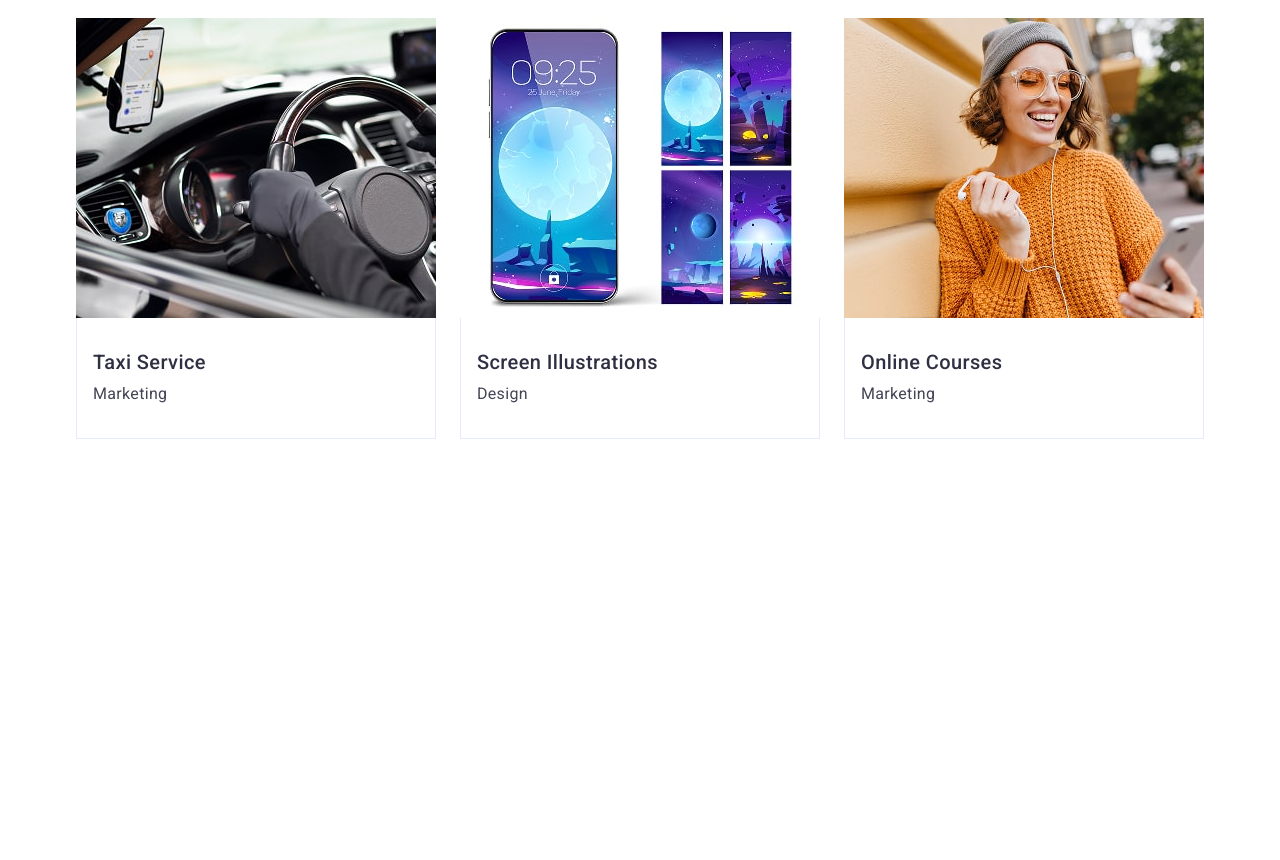
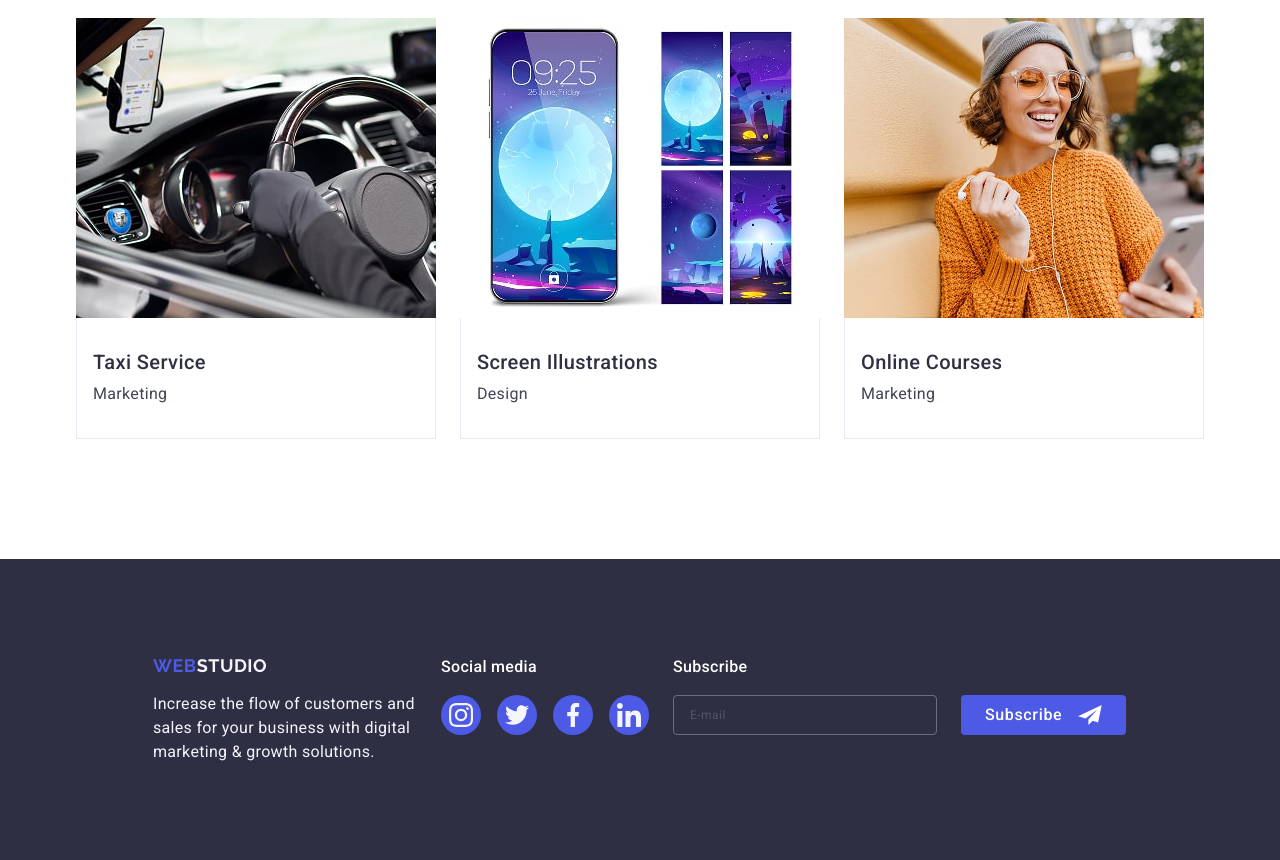
Before and after one commit to Kuchinskiy/goit-hw-06, a plain HTML site: page index.html in a window 1280 px wide. Shown: the part 2600-3460 px from the top of the page. Before the commit the page ends 3159 px from the top, so only its background shows below. Drawn offline with nearby package versions, Linux system fonts and the light colour scheme.

Commit message:
footer tablet complete

```diff
--- a/css/styles-old.css
+++ b/css/styles-old.css
@@ -322,7 +322,7 @@ section-title <<-- for #3, #4 sections*/
 .footer {
 	padding-top: 100px;
 	padding-bottom: 100px;
-	background-color:  #2e2f42;
+	/* background-color:  #2e2f42; */
 }
 
 .footer-box {
@@ -334,21 +334,21 @@ section-title <<-- for #3, #4 sections*/
 	margin-right: 120px;
 }
 
-.logo-footer {
+/* .logo-footer {
 	display: inline-block;
 	margin-right: 0;
 	margin-bottom: 16px;
-}
+} */
 
-.footer .logo-part-two,
+/* .footer .logo-part-two,
 .footer .text-info {
 	color: #f4f4fd;
-}
+} */
 
 .footer .text-info {
-	max-width: 264px;
-	line-height: 1.5;
-	letter-spacing: 0.02em;
+	/* max-width: 264px; */
+	/* line-height: 1.5; */
+	/* letter-spacing: 0.02em; */
 }
 
 .social-box {
@@ -356,7 +356,7 @@ section-title <<-- for #3, #4 sections*/
 	margin-right: 80px;
 }
 
-.social-media,
+/* .social-media,
 .subscribe-text {
 	color: #ffffff;
 	font-size: 16px;
@@ -364,44 +364,44 @@ section-title <<-- for #3, #4 sections*/
 	line-height: 1.5;
 	letter-spacing: 0.02em;
 	margin-bottom: 16px;
-}
+} */
 
-.footer .social-list {
+/* .footer .social-list {
 	gap: 16px;
-}
+} */
 
 .footer .social-link:is(:focus, :hover) {
 	background-color:  #31d0aa;
 }
 
-.footer .form {
+/* .footer .form {
 	gap: 24px;
 	display: flex;
 	max-width: 453px;
+} */
+
+.footer .form-input {
+	/* color: #ffffff; */
+	/* width: 264px; */
+	/* height: 40px; */
+
+	/* font-size: 12px;
+	line-height: 2;
+	letter-spacing: 0.04em; */
+
+	/* padding: 8px 16px; */
+
+	/* border-radius: 4px;
+	border: 1px solid #ffffff;
+	background-color: transparent;
+	box-shadow: 0 4px 4px 0 rgba(0, 0, 0, 0.15); */
 }
 
-.footer .form-input {
+/* .footer .form-input::placeholder {
 	color: #ffffff;
-	width: 264px;
-	height: 40px;
+} */
 
-	font-size: 12px;
-	line-height: 2;
-	letter-spacing: 0.04em;
-
-	padding: 8px 16px;
-
-	border-radius: 4px;
-	border: 1px solid #ffffff;
-	background-color: transparent;
-	box-shadow: 0 4px 4px 0 rgba(0, 0, 0, 0.15);
-}
-
-.footer .form-input::placeholder {
-	color: #ffffff;
-}
-
-.footer .form-button {
+/* .footer .form-button {
 	display: flex;
 	align-items: center;
 	justify-content: center;
@@ -411,13 +411,13 @@ section-title <<-- for #3, #4 sections*/
 
 	padding: 8px 24px;
 	box-shadow: none;
-}
+} */
 
-.footer .button-icon {
+/* .footer .button-icon {
 	fill: currentColor;
 	display: inline-block;
 	margin-left: 16px;
-}
+} */
 
 /* Modal window */
 
--- a/css/styles.css
+++ b/css/styles.css
@@ -52,7 +52,8 @@ button {
 	padding-bottom: 24px;
 } */
 
-.section {
+.section,
+.footer {
 	padding-top: 96px;
 	padding-bottom: 96px;
 }
@@ -647,3 +648,133 @@ input[type="radio"].visually-hidden {
 }
 
 /* Footer */
+
+.footer {
+	background-color:  #2e2f42;
+}
+
+.footer-box {
+	display: flex;
+	row-gap: 72px;
+	flex-direction: column;
+}
+
+.inner-box,
+.social-media,
+.subscribe-text {
+	text-align: center;
+}
+
+.logo-footer {
+	padding: 0;
+	margin-bottom: 16px;
+}
+
+.footer .logo-part-two,
+.footer .text-info {
+	color: #f4f4fd;
+}
+
+.text-info {
+	text-align: left;
+	line-height: 1.5;
+	letter-spacing: 0.02em;
+}
+
+.footer .form-input {
+	color: #ffffff;
+	width: 100%;
+	height: 40px;
+
+	font-size: 12px;
+	line-height: 2;
+	letter-spacing: 0.04em;
+
+	padding: 8px 16px;
+	margin-bottom: 16px;
+
+	opacity: 0.3;
+	border-radius: 4px;
+	border: 1px solid #ffffff;
+	background-color: transparent;
+	box-shadow: 0 4px 4px 0 rgba(0, 0, 0, 0.15);
+}
+
+.footer .form-input::placeholder {
+	opacity: 0.6;
+	color: #ffffff;
+}
+
+@media screen and (min-width: 768px) {
+	.footer-box {
+		flex-wrap: wrap;
+		column-gap: 24px;
+		flex-direction: row;
+		align-items: baseline;
+		padding-left: 92px;
+	}
+
+	.inner-box {
+		max-width: 264px;
+	}
+
+	.social-box {
+		max-width: 208px;
+	}
+
+	.form-box {
+		max-width: 453px;
+	}
+
+	.form {
+		gap: 24px;
+		display: flex;
+	}
+
+	.inner-box,
+	.social-media,
+	.subscribe-text {
+		text-align: left;
+	}
+
+	.footer .form-input {
+		margin-bottom: 0;
+		width: 264px;
+	}
+
+	.footer-elem {
+		flex-basis: calc((100% - 24px) / 2);
+	}
+}
+
+.social-media,
+.subscribe-text {
+	color: #ffffff;
+	font-size: 16px;
+	font-weight: 500;
+	line-height: 1.5;
+	letter-spacing: 0.02em;
+	margin-bottom: 16px;
+}
+
+.footer .social-list {
+	gap: 16px;
+}
+
+.footer .form-button {
+	display: flex;
+	align-items: center;
+	justify-content: center;
+
+	height: 40px;
+	min-width: 165px;
+
+	padding: 8px 24px;
+	box-shadow: none;
+}
+
+.footer .button-icon {
+	fill: currentColor;
+	display: inline-block;
+	margin-left: 16px;
+}
--- a/index.html
+++ b/index.html
@@ -362,14 +362,14 @@
 		</section>
 	</main>
 
-	<footer class="footer hidden">
+	<footer class="footer">
 		<div class="container footer-box">
-			<div class="inner-box">
+			<div class="inner-box footer-elem">
 				<a class="logo-footer" href="/">Web<span class="logo-part-two">Studio</span></a>
 				<p class="text-info">Increase the flow of customers and sales for your business with digital marketing & growth solutions.</p>
 			</div>
 
-			<div class="social-box">
+			<div class="social-box footer-elem">
 				<p class="social-media">Social media</p>
 					<ul class="social-list">
 						<li class="social-item"><a class="social-link" aria-label="instagram" href="#">
@@ -395,7 +395,7 @@
 					</ul>
 			</div>
 
-			<div class="form-box">
+			<div class="form-box footer-elem">
 				<p class="subscribe-text">Subscribe</p>
 				<form class="form" name="report_form" autocomplete="off">
 					<label class="form-label" for="email" aria-label="email-address">
```
